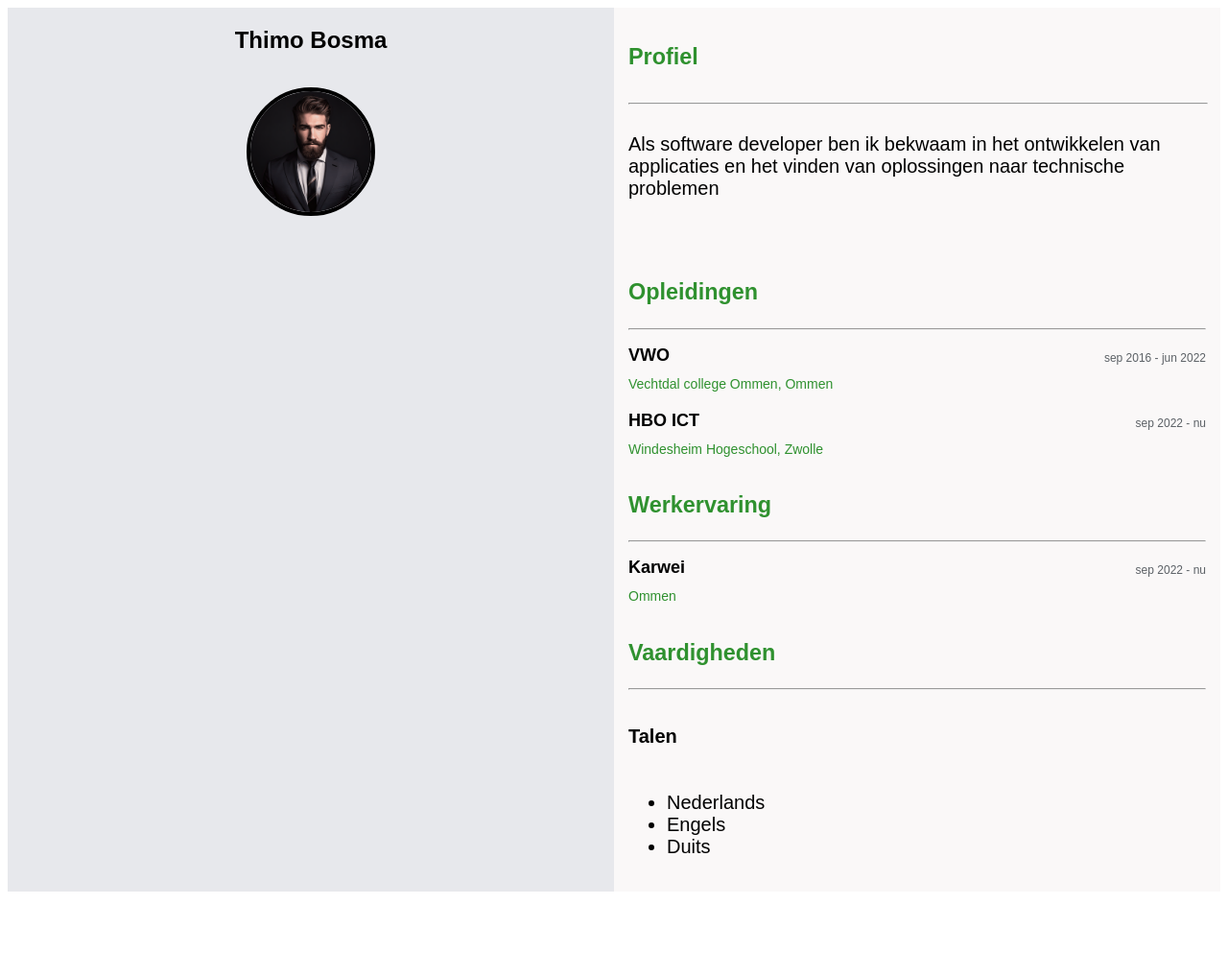
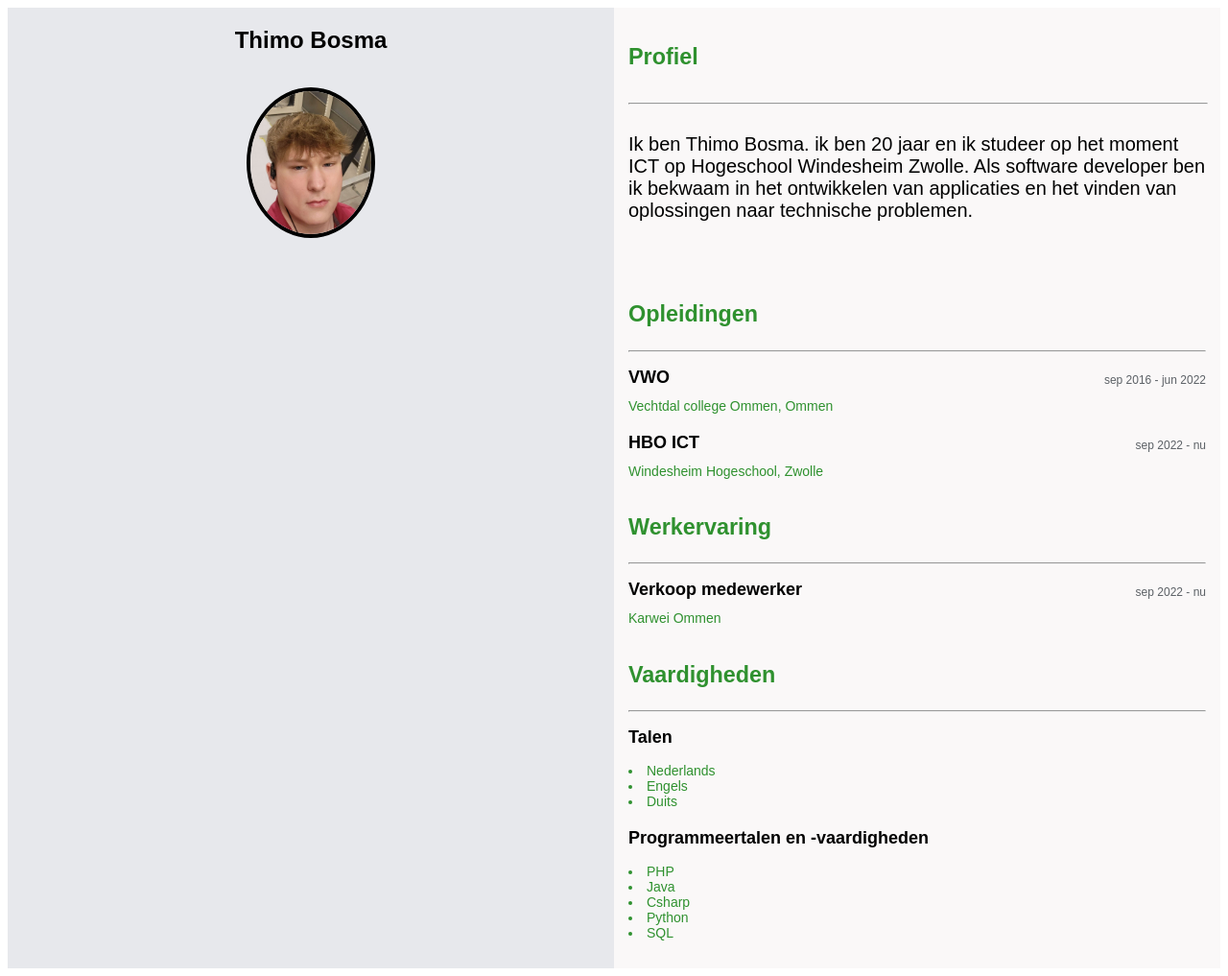
Before and after one commit to Thimo812/Showcase-webdev, a plain HTML site: page index.html in a window 1280 px wide. Shown: the whole page at 96% size. Before the commit the page ends 937 px from the top, so only its background shows below. Drawn offline with Linux system fonts and the light colour scheme.

Commit message:
vaardighede naangepast

```diff
--- a/index.html
+++ b/index.html
@@ -12,7 +12,7 @@
 <div class="page">
     <section class="personalia">
 
-        <img class="person-logo" src="images/Foto.png">
+        <img class="person-logo" src="images/ProfilePicture.jpg">
         <h1 class="person-name">Thimo Bosma</h1>
 
     </section>
@@ -30,7 +30,7 @@
                 <div class="profile-content__element-header">
                 </div>
                 <p class="profile-content__description">
-                    Als software developer ben ik bekwaam in het ontwikkelen van applicaties en het vinden van oplossingen naar technische problemen
+                    Ik ben Thimo Bosma. ik ben 20 jaar en ik studeer op het moment ICT op Hogeschool Windesheim Zwolle. Als software developer ben ik bekwaam in het ontwikkelen van applicaties en het vinden van oplossingen naar technische problemen.
                 <p>
             </div>
 
@@ -63,10 +63,10 @@
 
             <div class="profile-content__element">
                 <div class="profile-content__element-header">
-                    <h4 class="profile-content__title">Karwei</h4>
+                    <h4 class="profile-content__title">Verkoop medewerker</h4>
                     <p class="profile-content__period">sep 2022 - nu</p>
                 </div>
-                <p class="profile-content__institute">Ommen</p>
+                <p class="profile-content__institute">Karwei Ommen</p>
             </div>
 
             <div class="profile-content__category">
@@ -75,11 +75,22 @@
             </div>
 
             <div class="profile-content__element">
-                <h4 class="profile-content__element-header">Talen</h4>
-                <ul>
+                <h4 class="profile-content__title">Talen</h4>
+                <ul class="profile-content__list">
                     <li>Nederlands</li>
                     <li>Engels</li>
                     <li>Duits</li>
+                </ul>
+            </div>
+
+            <div class="profile-content__element">
+                <h4 class="profile-content__title">Programmeertalen en -vaardigheden</h4>
+                <ul class="profile-content__list">
+                    <li>PHP</li>
+                    <li>Java</li>
+                    <li>Csharp</li>
+                    <li>Python</li>
+                    <li>SQL</li>
                 </ul>
             </div>
 
--- a/stylesheets/style.css
+++ b/stylesheets/style.css
@@ -68,6 +68,13 @@
     font-size: 14px;
 }
 
+.profile-content__list {
+    color: rgba(39, 140, 39, 0.96);
+    font-size: 14px;
+    padding-inline-start: 0;
+    list-style-position: inside;
+}
+
 @media only screen and (min-width: 800px) {
 
     .page {
```
Also changed, not shown: images/Foto.png (deleted), images/ProfilePicture.jpg (added).
